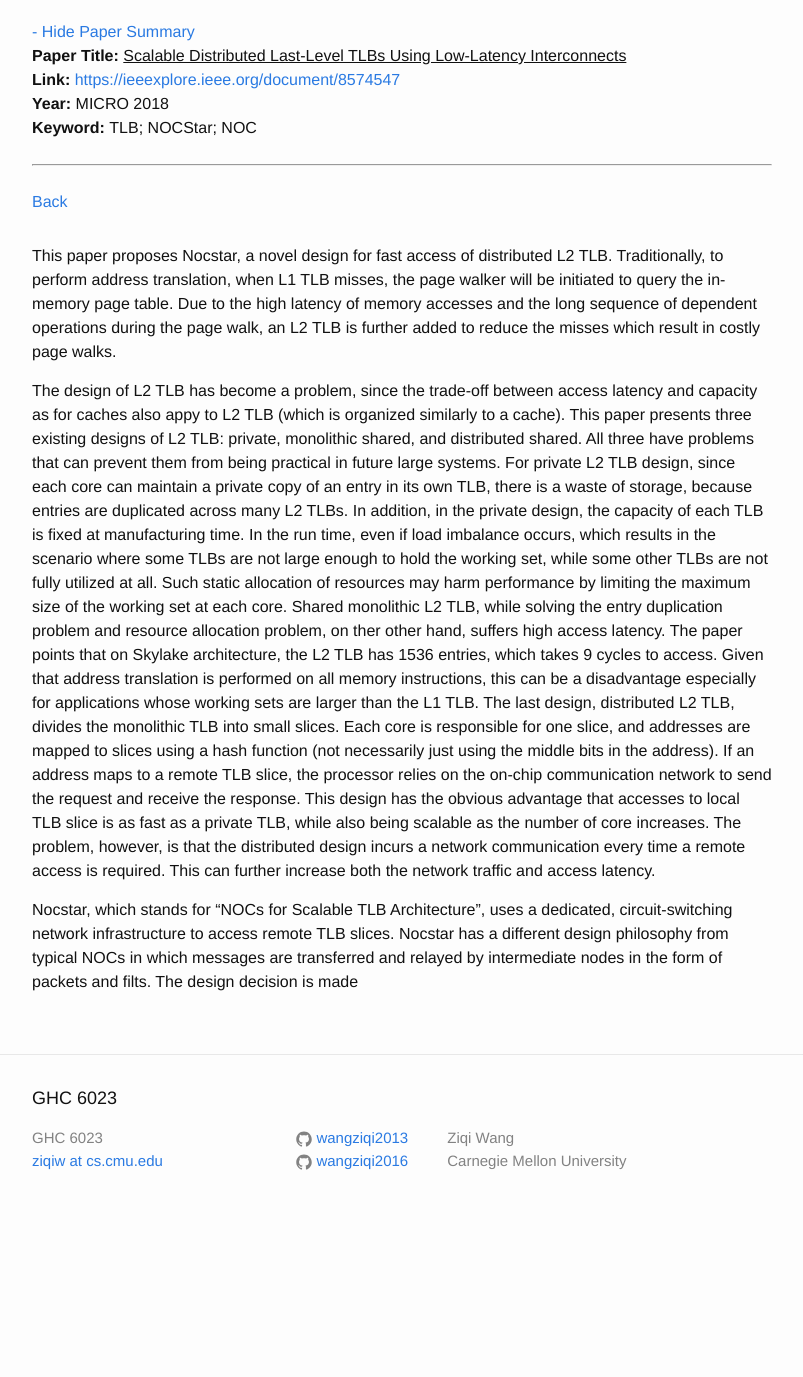
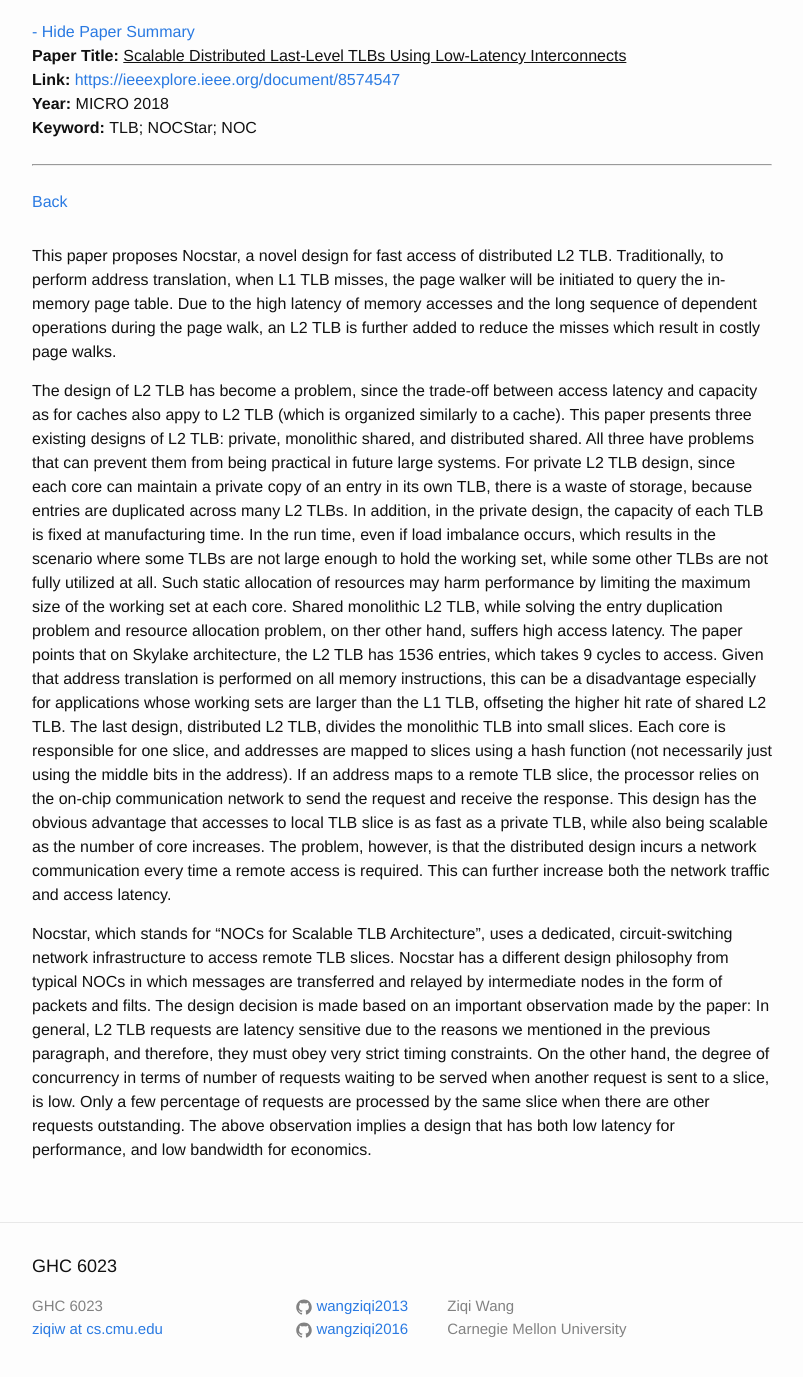
Before and after one commit to wangziqi2013/wangziqi2013.github.io, a Jekyll site: the page built from _posts/2019-08-20-nocstar.markdown, in a window 1280 px wide and 1400 px high, scrolled down 248 px. Shown: the top 1377 px of the window, without its empty margins (238-1041 px from the left). Built offline with Jekyll 4.4.1, drawn with Linux system fonts in a browser that asks for light colours; before the commit the page ends 1480 px from its top, so only the background shows below that.

Commit message:
Adding design philosophy

```diff
--- a/_posts/2019-08-20-nocstar.markdown
+++ b/_posts/2019-08-20-nocstar.markdown
@@ -29,14 +29,20 @@ at all. Such static allocation of resources may harm performance by limiting the
 Shared monolithic L2 TLB, while solving the entry duplication problem and resource allocation problem, on ther other
 hand, suffers high access latency. The paper points that on Skylake architecture, the L2 TLB has 1536 entries, which
 takes 9 cycles to access. Given that address translation is performed on all memory instructions, this can be a disadvantage
-especially for applications whose working sets are larger than the L1 TLB. The last design, distributed L2 TLB, divides the
-monolithic TLB into small slices. Each core is responsible for one slice, and addresses are mapped to slices using a
-hash function (not necessarily just using the middle bits in the address). If an address maps to a remote TLB slice,
-the processor relies on the on-chip communication network to send the request and receive the response. This design
-has the obvious advantage that accesses to local TLB slice is as fast as a private TLB, while also being scalable as the
-number of core increases. The problem, however, is that the distributed design incurs a network communication every
-time a remote access is required. This can further increase both the network traffic and access latency.
+especially for applications whose working sets are larger than the L1 TLB, offseting the higher hit rate of shared L2 TLB.
+The last design, distributed L2 TLB, divides the monolithic TLB into small slices. Each core is responsible for one slice,
+and addresses are mapped to slices using a hash function (not necessarily just using the middle bits in the address). If
+an address maps to a remote TLB slice, the processor relies on the on-chip communication network to send the request and
+receive the response. This design has the obvious advantage that accesses to local TLB slice is as fast as a private TLB,
+while also being scalable as the number of core increases. The problem, however, is that the distributed design incurs a
+network communication every time a remote access is required. This can further increase both the network traffic and
+access latency.
 
 Nocstar, which stands for "NOCs for Scalable TLB Architecture", uses a dedicated, circuit-switching network infrastructure
 to access remote TLB slices. Nocstar has a different design philosophy from typical NOCs in which messages are transferred
-and relayed by intermediate nodes in the form of packets and filts. The design decision is made
+and relayed by intermediate nodes in the form of packets and filts. The design decision is made based on an important
+observation made by the paper: In general, L2 TLB requests are latency sensitive due to the reasons we mentioned in the
+previous paragraph, and therefore, they must obey very strict timing constraints. On the other hand, the degree of
+concurrency in terms of number of requests waiting to be served when another request is sent to a slice, is low. Only a
+few percentage of requests are processed by the same slice when there are other requests outstanding. The above observation
+implies a design that has both low latency for performance, and low bandwidth for economics.
```
